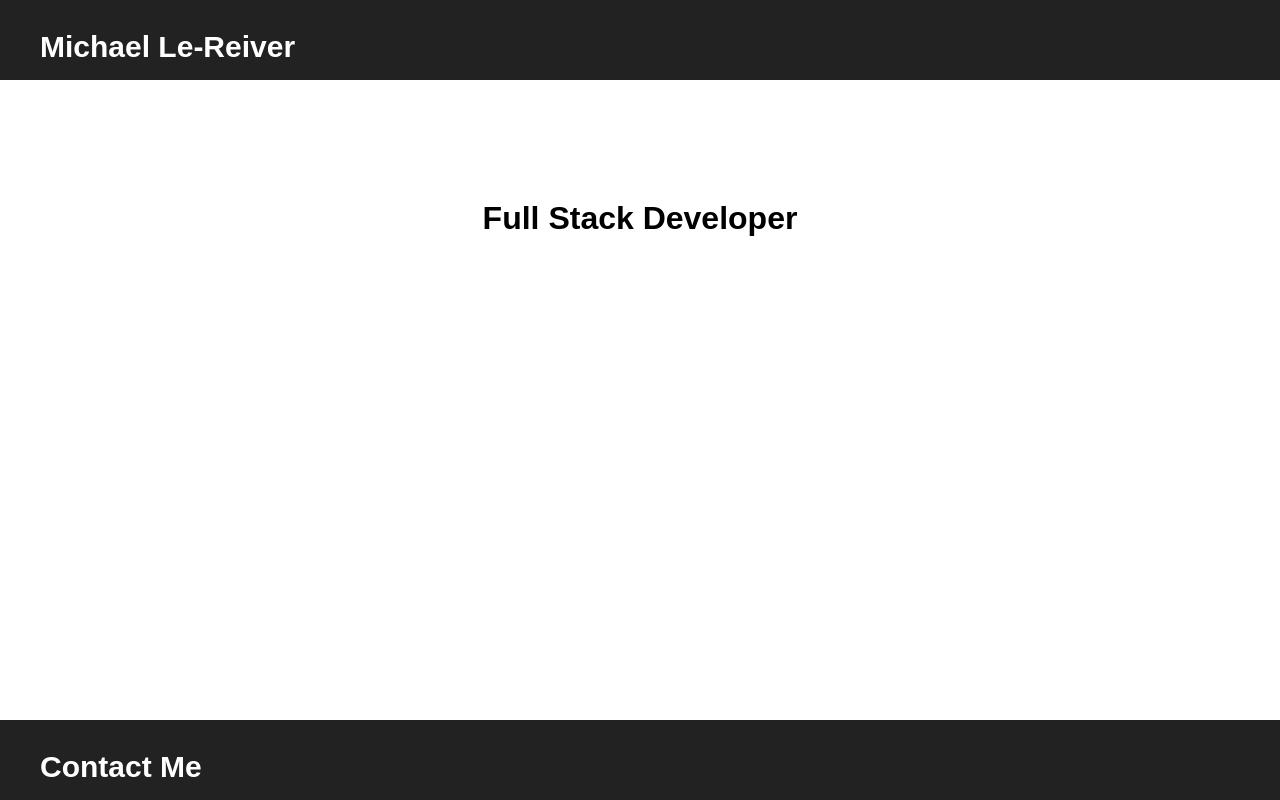
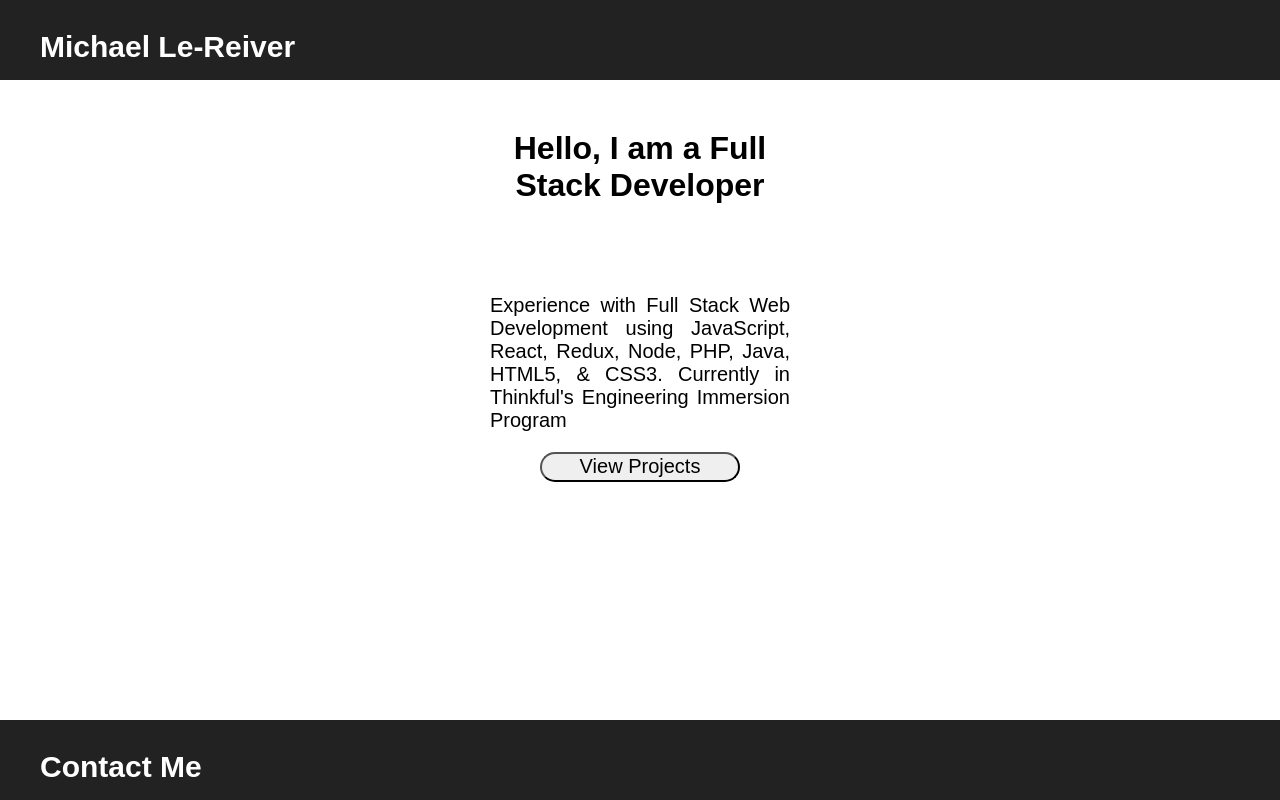
Before and after one commit to LeReiver/new-portfolio, a React (Create React App) app: page / in a window 1280 px wide. Built offline with nearby package versions, Linux system fonts and the light colour scheme.

Commit message:
adding main elements

```diff
--- a/src/components/main/main.css
+++ b/src/components/main/main.css
@@ -1,4 +1,49 @@
+p {
+  width: 600px;
+  margin: 0 auto;
+  font-size: 20px;
+}
+
+button {
+  cursor: pointer;
+  margin: 30px auto;
+  font-size: 20px;
+  width: 200px;
+  height: 30px;
+  padding-bottom: 2px;
+  border-radius: 20px;
+  -webkit-border-radius: 20px;
+  -moz-border-radius: 20px;
+  -ms-border-radius: 20px;
+  -o-border-radius: 20px;
+}
+
+button:hover {
+  color: white;
+  background: rgb(29, 71, 126);
+}
+
 .main-title {
   margin: 200px auto;
   width: 600px;
 }
+
+@media only screen and (min-width: 300px) {
+
+  p,
+  .main-title {
+    width: 300px;
+    padding: 0;
+    margin: 130px auto;
+  }
+
+  p {
+    text-align: justify;
+    margin: -40px auto;
+  }
+
+  button {
+    margin: 60px auto 100px auto;
+  }
+
+}
--- a/src/components/main/main.js
+++ b/src/components/main/main.js
@@ -5,7 +5,9 @@ export default class Main extends Component {
   render() {
     return (
       <main>
-          <h1 className="main-title">Full Stack Developer</h1>
+          <h1 className="main-title">Hello, I am a Full Stack Developer</h1>
+          <p>Experience with Full Stack Web Development using JavaScript, React, Redux, Node, PHP, Java, HTML5, &amp; CSS3. Currently in Thinkful's Engineering Immersion Program</p>
+          <button className="projects-button">View Projects</button>
       </main>
     );
   }
```
